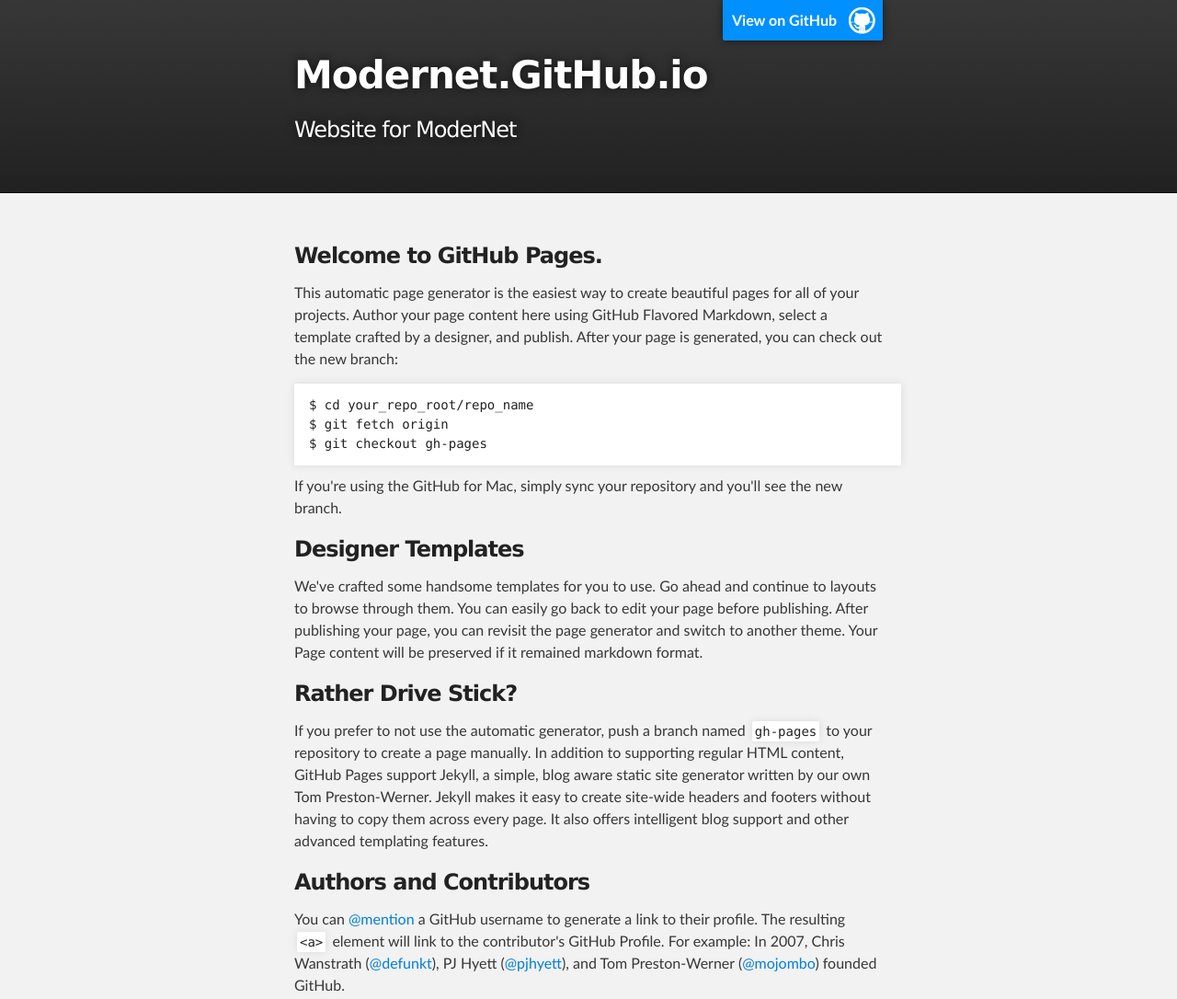
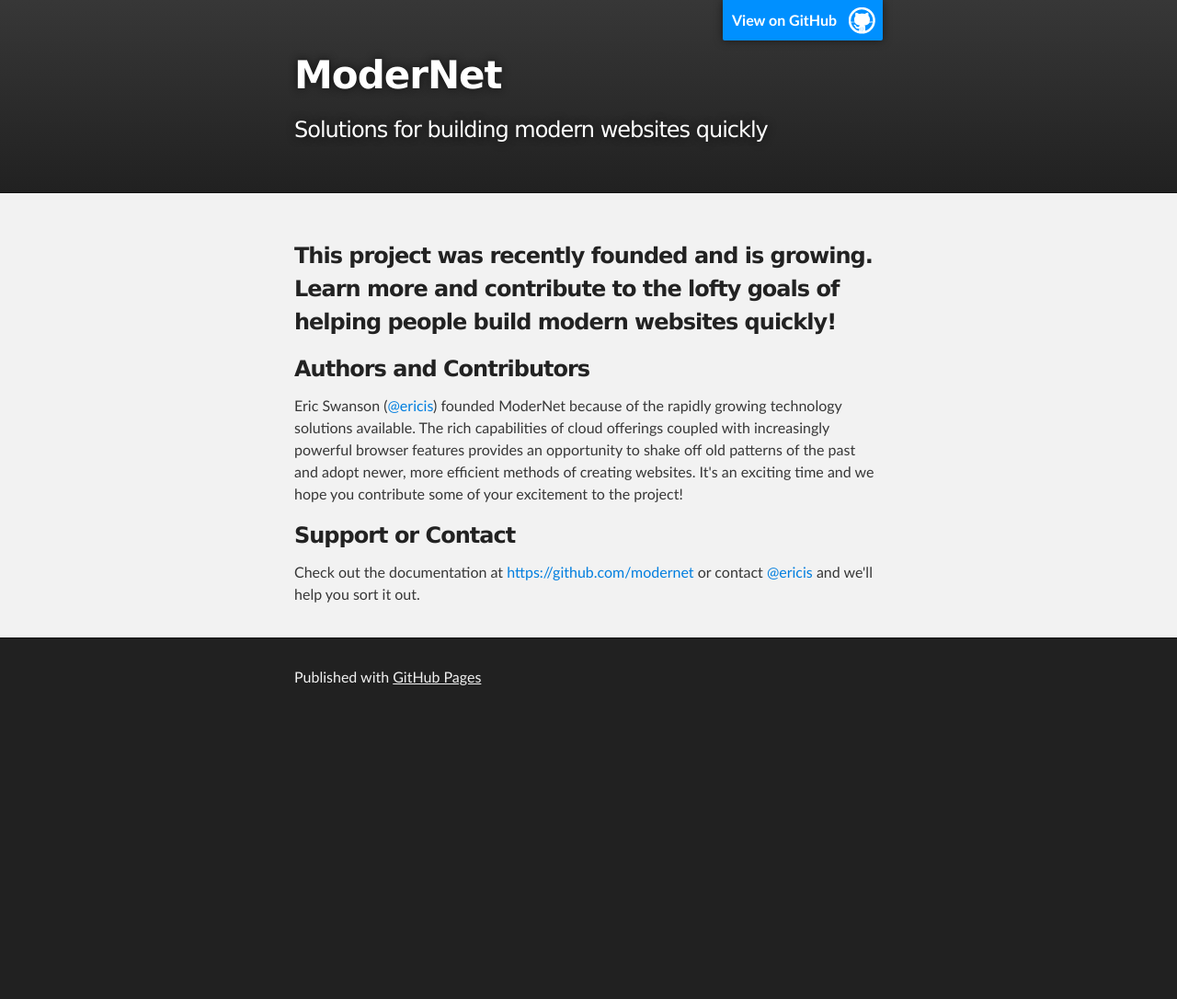
Before and after one commit to ModerNet/modernet.github.io, a website: page index.html in a window 1280 px wide. Shown: the top 1086 px of the page at 92% size. After the commit the page ends 800 px from the top, so only its background shows below. Drawn offline with Linux system fonts and the light colour scheme.

Commit message:
Update index.html

```diff
--- a/index.html
+++ b/index.html
@@ -4,11 +4,11 @@
   <head>
     <meta charset='utf-8'>
     <meta http-equiv="X-UA-Compatible" content="chrome=1">
-    <meta name="description" content="Modernet.GitHub.io : Website for ModerNet">
+    <meta name="description" content="ModerNet: Solutions for building modern websites quickly">
 
     <link rel="stylesheet" type="text/css" media="screen" href="stylesheets/stylesheet.css">
 
-    <title>Modernet.GitHub.io</title>
+    <title>ModerNet: Solutions for building modern websites quickly</title>
   </head>
 
   <body>
@@ -18,8 +18,8 @@
         <header class="inner">
           <a id="forkme_banner" href="https://github.com/ModerNet">View on GitHub</a>
 
-          <h1 id="project_title">Modernet.GitHub.io</h1>
-          <h2 id="project_tagline">Website for ModerNet</h2>
+          <h1 id="project_title">ModerNet</h1>
+          <h2 id="project_tagline">Solutions for building modern websites quickly</h2>
 
         </header>
     </div>
@@ -28,36 +28,17 @@
     <div id="main_content_wrap" class="outer">
       <section id="main_content" class="inner">
         <h3>
-<a id="welcome-to-github-pages" class="anchor" href="#welcome-to-github-pages" aria-hidden="true"><span class="octicon octicon-link"></span></a>Welcome to GitHub Pages.</h3>
-
-<p>This automatic page generator is the easiest way to create beautiful pages for all of your projects. Author your page content here using GitHub Flavored Markdown, select a template crafted by a designer, and publish. After your page is generated, you can check out the new branch:</p>
-
-<pre><code>$ cd your_repo_root/repo_name
-$ git fetch origin
-$ git checkout gh-pages
-</code></pre>
-
-<p>If you're using the GitHub for Mac, simply sync your repository and you'll see the new branch.</p>
-
-<h3>
-<a id="designer-templates" class="anchor" href="#designer-templates" aria-hidden="true"><span class="octicon octicon-link"></span></a>Designer Templates</h3>
-
-<p>We've crafted some handsome templates for you to use. Go ahead and continue to layouts to browse through them. You can easily go back to edit your page before publishing. After publishing your page, you can revisit the page generator and switch to another theme. Your Page content will be preserved if it remained markdown format.</p>
-
-<h3>
-<a id="rather-drive-stick" class="anchor" href="#rather-drive-stick" aria-hidden="true"><span class="octicon octicon-link"></span></a>Rather Drive Stick?</h3>
-
-<p>If you prefer to not use the automatic generator, push a branch named <code>gh-pages</code> to your repository to create a page manually. In addition to supporting regular HTML content, GitHub Pages support Jekyll, a simple, blog aware static site generator written by our own Tom Preston-Werner. Jekyll makes it easy to create site-wide headers and footers without having to copy them across every page. It also offers intelligent blog support and other advanced templating features.</p>
+<p>This project was recently founded and is growing. Learn more and contribute to the lofty goals of helping people build modern websites quickly!</p>
 
 <h3>
 <a id="authors-and-contributors" class="anchor" href="#authors-and-contributors" aria-hidden="true"><span class="octicon octicon-link"></span></a>Authors and Contributors</h3>
 
-<p>You can <a href="https://github.com/blog/821" class="user-mention">@mention</a> a GitHub username to generate a link to their profile. The resulting <code>&lt;a&gt;</code> element will link to the contributor's GitHub Profile. For example: In 2007, Chris Wanstrath (<a href="https://github.com/defunkt" class="user-mention">@defunkt</a>), PJ Hyett (<a href="https://github.com/pjhyett" class="user-mention">@pjhyett</a>), and Tom Preston-Werner (<a href="https://github.com/mojombo" class="user-mention">@mojombo</a>) founded GitHub.</p>
+<p>Eric Swanson (<a href="https://github.com/ericis" class="user-mention">@ericis</a>) founded ModerNet because of the rapidly growing technology solutions available. The rich capabilities of cloud offerings coupled with increasingly powerful browser features provides an opportunity to shake off old patterns of the past and adopt newer, more efficient methods of creating websites.  It's an exciting time and we hope you contribute some of your excitement to the project!</p>
 
 <h3>
 <a id="support-or-contact" class="anchor" href="#support-or-contact" aria-hidden="true"><span class="octicon octicon-link"></span></a>Support or Contact</h3>
 
-<p>Having trouble with Pages? Check out the documentation at <a href="https://help.github.com/pages">https://help.github.com/pages</a> or contact <a href="mailto:support@github.com">support@github.com</a> and we’ll help you sort it out.</p>
+<p>Check out the documentation at <a href="https://github.com/modernet">https://github.com/modernet</a> or contact <a href="https://github.com/ericis" class="user-mention">@ericis</a> and we'll help you sort it out.</p>
       </section>
     </div>
 
```
